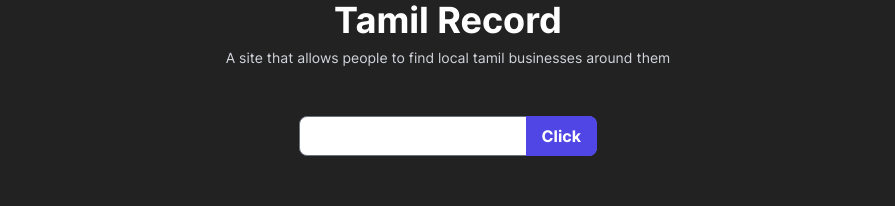
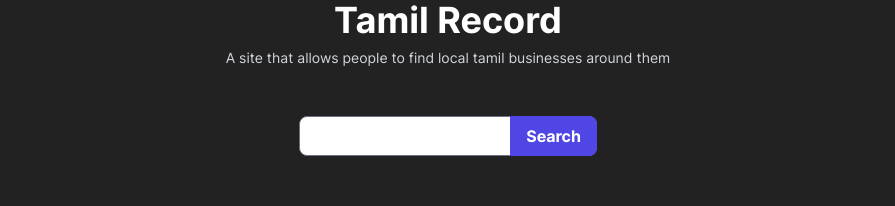
Before and after one commit to vithushan19/tamil-record, a Next.js app: page / in a window 1280 px wide. Shown: the top 206 px of the page, without its empty margins (192-1087 px from the left). Built offline with nearby package versions, Linux system fonts and the light colour scheme.

Commit message:
chore: fix as per PR comments continued
fix as per PR comments continued

```diff
--- a/src/pages/index.tsx
+++ b/src/pages/index.tsx
@@ -65,7 +65,7 @@ export default function HomePage() {
                   }}
                 />
                 <button className='absolute inset-y-0 right-0 flex items-center px-4 font-bold text-white bg-indigo-600 rounded-r-lg hover:bg-indigo-500 focus:bg-indigo-700'>
-                  Click
+                  Search
                 </button>
               </div>
             </div>
```
